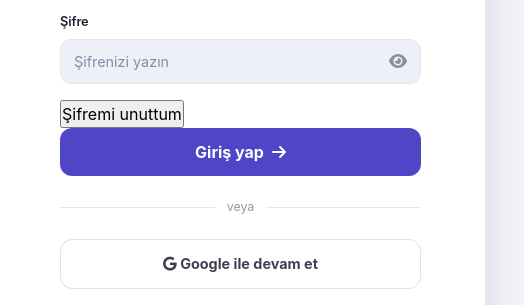
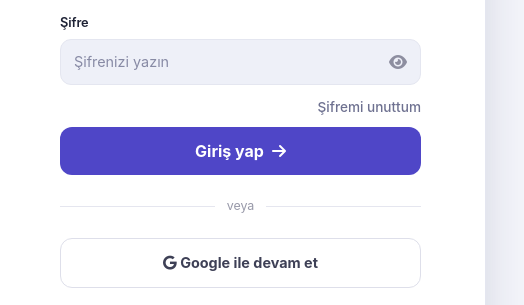
Before and after one commit to Bizzness4711/Notion_parnex, a website: page index.html in a window 1280 px wide. Shown: the part 377-682 px from the top of the page, 644-1168 px from the left. Drawn offline with nearby package versions, Linux system fonts and the light colour scheme; no server answers.

Commit message:
Style the forgot-password link to match the auth design
🤖 Generated with Codebuff
Co-Authored-By: Codebuff <noreply@codebuff.com>

```diff
--- a/css/components.css
+++ b/css/components.css
@@ -376,6 +376,25 @@
   border-radius: 9px;
   background: var(--surface-muted);
   color: var(--text-color);
+}
+/* Şifremi unuttum linki: form içindeki hafif metin butonu */
+.auth-forgot {
+  display: block;
+  width: 100%;
+  padding: 0;
+  margin: -4px 0 10px;
+  border: 0;
+  background: none;
+  color: var(--text-secondary, #6e7190);
+  font-size: 0.85rem;
+  font-weight: 500;
+  text-align: right;
+  cursor: pointer;
+  transition: color 0.2s ease;
+}
+.auth-forgot:hover {
+  color: var(--primary-color, #6d5dfc);
+  text-decoration: underline;
 }
 .form-actions {
   display: flex;
```
